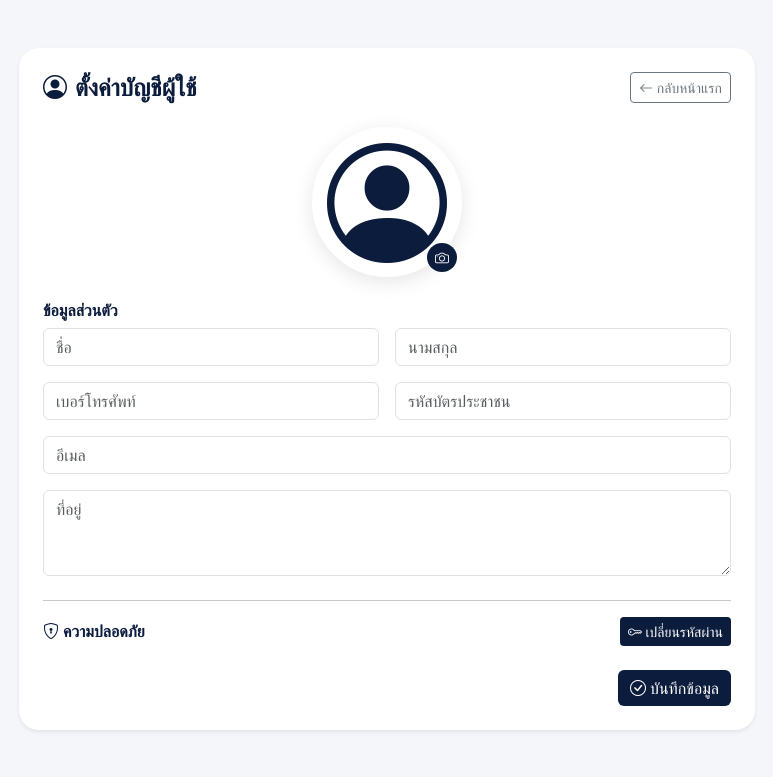
After one commit to Nomneam/project_end2026, a Flask app: page /profile_customer in a window 1280 px wide. The commit adds this page. Shown: the top 777 px of the page, without its empty margins (253-1026 px from the left). Run offline with Flask 3, Linux system fonts and the light colour scheme; data that the repository does not hold is empty; some libraries are stand-ins or nearby versions.

Commit message:
เพิ่มไฟล์ตั้งค่าบัญชีผู้ใช้

```diff
--- a/app.py
+++ b/app.py
@@ -24,6 +24,7 @@ from view.page_category import page_cat_bp
 from view.navbar import load_nav_categories
 from view.packages import packages_bp
 from view.login_customer import login_customer_bp
+from view.profile_cus import profile_cus_bp
 
 
 
@@ -45,6 +46,7 @@ app.register_blueprint(news_detail_bp)
 app.register_blueprint(page_cat_bp)
 app.register_blueprint(packages_bp)
 app.register_blueprint(login_customer_bp)
+app.register_blueprint(profile_cus_bp)
 
 @app.route('/')
 def home():
--- /dev/null
+++ b/static/css/profile_cus.css
@@ -0,0 +1,53 @@
+body {
+    background-color: #f4f6f9;
+    font-family: "Segoe UI", sans-serif;
+}
+
+.text-navy-bkk {
+    color: #0b1c3d;
+}
+
+.btn-navy-bkk {
+    background-color: #0b1c3d;
+    color: #fff;
+    border: none;
+}
+
+.btn-navy-bkk:hover {
+    background-color: #142b5c;
+    color: #fff;
+}
+
+.profile-card {
+    border-radius: 20px;
+}
+
+.avatar-container {
+    position: relative;
+    width: 150px;
+    height: 150px;
+    margin: auto;
+}
+
+.avatar-container img,
+.avatar-container .default-avatar {
+    width: 150px;
+    height: 150px;
+    border-radius: 50%;
+    object-fit: cover;
+    background: #fff;
+    display: flex;
+    align-items: center;
+    justify-content: center;
+    font-size: 120px;
+    color: #0b1c3d;
+    border: 4px solid #fff;
+    box-shadow: 0 5px 20px rgba(0,0,0,0.1);
+}
+
+.change-avatar-btn {
+    position: absolute;
+    bottom: 5px;
+    right: 5px;
+    border-radius: 50%;
+}
--- /dev/null
+++ b/static/js/profile_cus.js
@@ -0,0 +1,114 @@
+$(document).ready(function(){
+
+    // Avatar Preview
+    $("#avatarInput").on("change", function(e){
+        const file = e.target.files[0];
+        if(!file) return;
+
+        const reader = new FileReader();
+        reader.onload = function(){
+            $("#avatarPreview")
+                .attr("src", reader.result)
+                .show();
+            $("#defaultAvatar").hide();
+        };
+        reader.readAsDataURL(file);
+    });
+
+    // Change Password
+    const correctPassword = "123456";
+
+    $("#changePasswordBtn").click(function(){
+
+        Swal.fire({
+            title: "ยืนยันรหัสผ่านปัจจุบัน",
+            icon: "question",
+            input: "password",
+            inputPlaceholder: "กรอกรหัสผ่านปัจจุบัน",
+            showCancelButton: true,
+            confirmButtonText: "ยืนยัน",
+            cancelButtonText: "ยกเลิก",
+            confirmButtonColor: "#0b1c3d"
+        }).then(function(result){
+
+            if(!result.isConfirmed) return;
+
+            if(result.value !== correctPassword){
+                Swal.fire({
+                    icon: "error",
+                    title: "รหัสผ่านไม่ถูกต้อง",
+                    confirmButtonColor: "#0b1c3d"
+                });
+                return;
+            }
+
+            Swal.fire({
+                title: "ตั้งรหัสผ่านใหม่",
+                html:
+                    '<input type="password" id="newPass" class="swal2-input" placeholder="รหัสผ่านใหม่">' +
+                    '<input type="password" id="confirmPass" class="swal2-input" placeholder="ยืนยันรหัสผ่านใหม่">',
+                confirmButtonText: "บันทึก",
+                showCancelButton: true,
+                cancelButtonText: "ยกเลิก",
+                confirmButtonColor: "#0b1c3d",
+                preConfirm: function(){
+                    const newPass = $("#newPass").val();
+                    const confirmPass = $("#confirmPass").val();
+
+                    if(!newPass || !confirmPass){
+                        Swal.showValidationMessage("กรุณากรอกข้อมูลให้ครบ");
+                        return false;
+                    }
+
+                    if(newPass.length < 6){
+                        Swal.showValidationMessage("รหัสผ่านต้องอย่างน้อย 6 ตัว");
+                        return false;
+                    }
+
+                    if(newPass !== confirmPass){
+                        Swal.showValidationMessage("รหัสผ่านไม่ตรงกัน");
+                        return false;
+                    }
+
+                    return newPass;
+                }
+            }).then(function(result2){
+                if(result2.isConfirmed){
+                    Swal.fire({
+                        icon: "success",
+                        title: "เปลี่ยนรหัสผ่านสำเร็จ",
+                        confirmButtonColor: "#0b1c3d"
+                    });
+                }
+            });
+
+        });
+
+    });
+
+    // ✅ Save Profile (ย้ายมาไว้ตรงนี้)
+    $("#saveProfileBtn").click(function(){
+
+        const firstName = $("input[placeholder='ชื่อ']").val();
+        const lastName = $("input[placeholder='นามสกุล']").val();
+        const phone = $("input[placeholder='เบอร์โทรศัพท์']").val();
+        const email = $("input[type='email']").val();
+
+        if(!firstName || !lastName || !phone || !email){
+            Swal.fire({
+                icon: "warning",
+                title: "กรุณากรอกข้อมูลให้ครบ",
+                confirmButtonColor: "#0b1c3d"
+            });
+            return;
+        }
+
+        Swal.fire({
+            icon: "success",
+            title: "บันทึกข้อมูลสำเร็จ",
+            confirmButtonColor: "#0b1c3d"
+        });
+
+    });
+
+});
--- a/templates/partials/navbar.html
+++ b/templates/partials/navbar.html
@@ -78,7 +78,7 @@
 
           <ul class="dropdown-menu dropdown-menu-end shadow">
       <li>
-        <a class="dropdown-item" href="/profile">
+        <a class="dropdown-item" href="{{ url_for('profile_cus.profile_cus')}}">
           <i class="bi bi-person"></i> โปรไฟล์
         </a>
       </li>
--- /dev/null
+++ b/templates/profile_cus.html
@@ -0,0 +1,100 @@
+<!DOCTYPE html>
+<html lang="th">
+<head>
+<meta charset="UTF-8">
+<meta name="viewport" content="width=device-width, initial-scale=1.0">
+<title>ตั้งค่าบัญชี | Bangkok Today</title>
+
+<link href="https://cdn.jsdelivr.net/npm/bootstrap@5.3.2/dist/css/bootstrap.min.css" rel="stylesheet">
+<link href="https://cdn.jsdelivr.net/npm/bootstrap-icons@1.11.1/font/bootstrap-icons.css" rel="stylesheet">
+<link rel="stylesheet" href="{{ url_for ('static', filename='css/profile_cus.css')}}">
+</head>
+
+<body>
+
+<div class="container py-5">
+<div class="row justify-content-center">
+<div class="col-lg-8">
+
+<div class="card profile-card shadow-sm border-0">
+<div class="card-body p-4">
+
+<div class="d-flex justify-content-between align-items-center mb-4">
+<h4 class="text-navy-bkk fw-bold mb-0">
+<i class="bi bi-person-circle me-2"></i>ตั้งค่าบัญชีผู้ใช้
+</h4>
+<a href="{{ url_for('index.index_news') }}" class="btn btn-outline-secondary btn-sm">
+<i class="bi bi-arrow-left"></i> กลับหน้าแรก
+</a>
+</div>
+
+<div class="text-center mb-4">
+<div class="avatar-container">
+
+<div id="defaultAvatar" class="default-avatar">
+<i class="bi bi-person-circle"></i>
+</div>
+
+<img id="avatarPreview" style="display:none;">
+
+<label class="btn btn-navy-bkk btn-sm change-avatar-btn">
+<i class="bi bi-camera"></i>
+<input type="file" id="avatarInput" hidden accept="image/*">
+</label>
+
+</div>
+</div>
+
+<div class="mb-4">
+<h6 class="text-navy-bkk fw-bold">ข้อมูลส่วนตัว</h6>
+<div class="row g-3">
+<div class="col-md-6">
+<input type="text" class="form-control" placeholder="ชื่อ">
+</div>
+<div class="col-md-6">
+<input type="text" class="form-control" placeholder="นามสกุล">
+</div>
+<div class="col-md-6">
+<input type="text" class="form-control" placeholder="เบอร์โทรศัพท์">
+</div>
+<div class="col-md-6">
+<input type="text" class="form-control" placeholder="รหัสบัตรประชาชน">
+</div>
+<div class="col-12">
+<input type="email" class="form-control" placeholder="อีเมล">
+</div>
+<div class="col-12">
+<textarea class="form-control" rows="3" placeholder="ที่อยู่"></textarea>
+</div>
+</div>
+</div>
+
+<hr>
+
+<div class="d-flex justify-content-between align-items-center">
+<h6 class="text-navy-bkk fw-bold mb-0">
+<i class="bi bi-shield-lock me-1"></i>ความปลอดภัย
+</h6>
+<button class="btn btn-navy-bkk btn-sm" id="changePasswordBtn">
+<i class="bi bi-key"></i> เปลี่ยนรหัสผ่าน
+</button>
+</div>
+
+<div class="text-end mt-4">
+    <button class="btn btn-navy-bkk" id="saveProfileBtn">
+        <i class="bi bi-check-circle"></i> บันทึกข้อมูล
+    </button>
+</div>
+
+</div>
+</div>
+
+</div>
+</div>
+</div>
+
+<script src="https://code.jquery.com/jquery-3.7.1.min.js"></script>
+<script src="https://cdn.jsdelivr.net/npm/sweetalert2@11"></script>
+<script src="{{ url_for('static', filename='js/profile_cus.js')}}"></script>
+</body>
+</html>
--- /dev/null
+++ b/view/profile_cus.py
@@ -0,0 +1,29 @@
+from flask import Blueprint, render_template, request, jsonify, abort
+from dotenv import load_dotenv
+from view.navbar import load_nav_categories
+import pymysql
+import os
+
+load_dotenv()
+
+profile_cus_bp = Blueprint("profile_cus", __name__)
+
+# =============================
+# DB
+# =============================
+def connect_db():
+    return pymysql.connect(
+        host=os.environ.get("HOST"),
+        user=os.environ.get("USER"),
+        password=os.environ.get("PASSWORD"),
+        database=os.environ.get("DB"),
+        port=int(os.environ.get("PORT", 3306)),
+        cursorclass=pymysql.cursors.DictCursor,
+        autocommit=True,
+        charset="utf8mb4",
+    )
+
+
+@profile_cus_bp.route("/profile_customer")
+def profile_cus():
+    return render_template("profile_cus.html")
```
